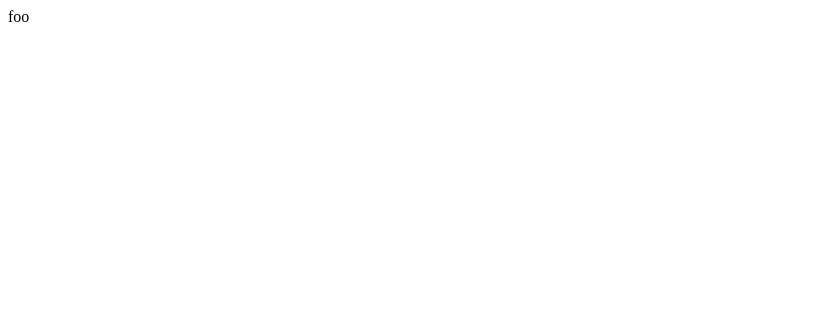
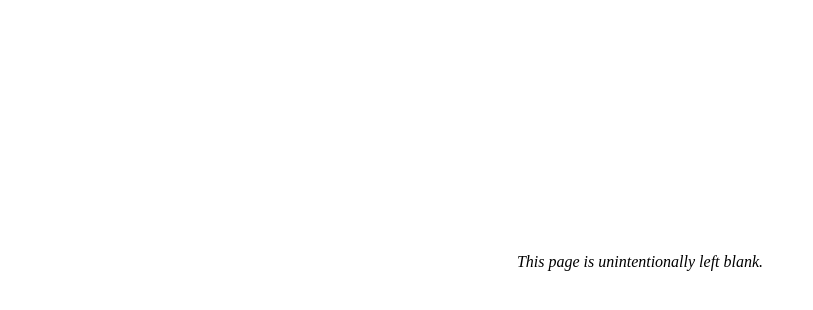
Before and after one commit to minimalists/minimalism.io, a plain HTML site: page index.html in a window 1280 px wide. Shown: the whole page, without its empty margins (0-813 px from the left). Drawn offline with Linux system fonts and the light colour scheme.

Commit message:
Update index.html placeholder.

```diff
--- a/index.html
+++ b/index.html
@@ -2,9 +2,11 @@
 <html>
 	<head>
 		<meta charset='utf-8'>
-		<title>foo</title>
+		<title>minimalism.io</title>
 	</head>
 	<body>
-		foo
+		<div style='margin: 20% auto'>
+			<p style='text-align: center'><em>This page is unintentionally left blank.</em></p>
+		</div>
 	</body>
 </html>
```
